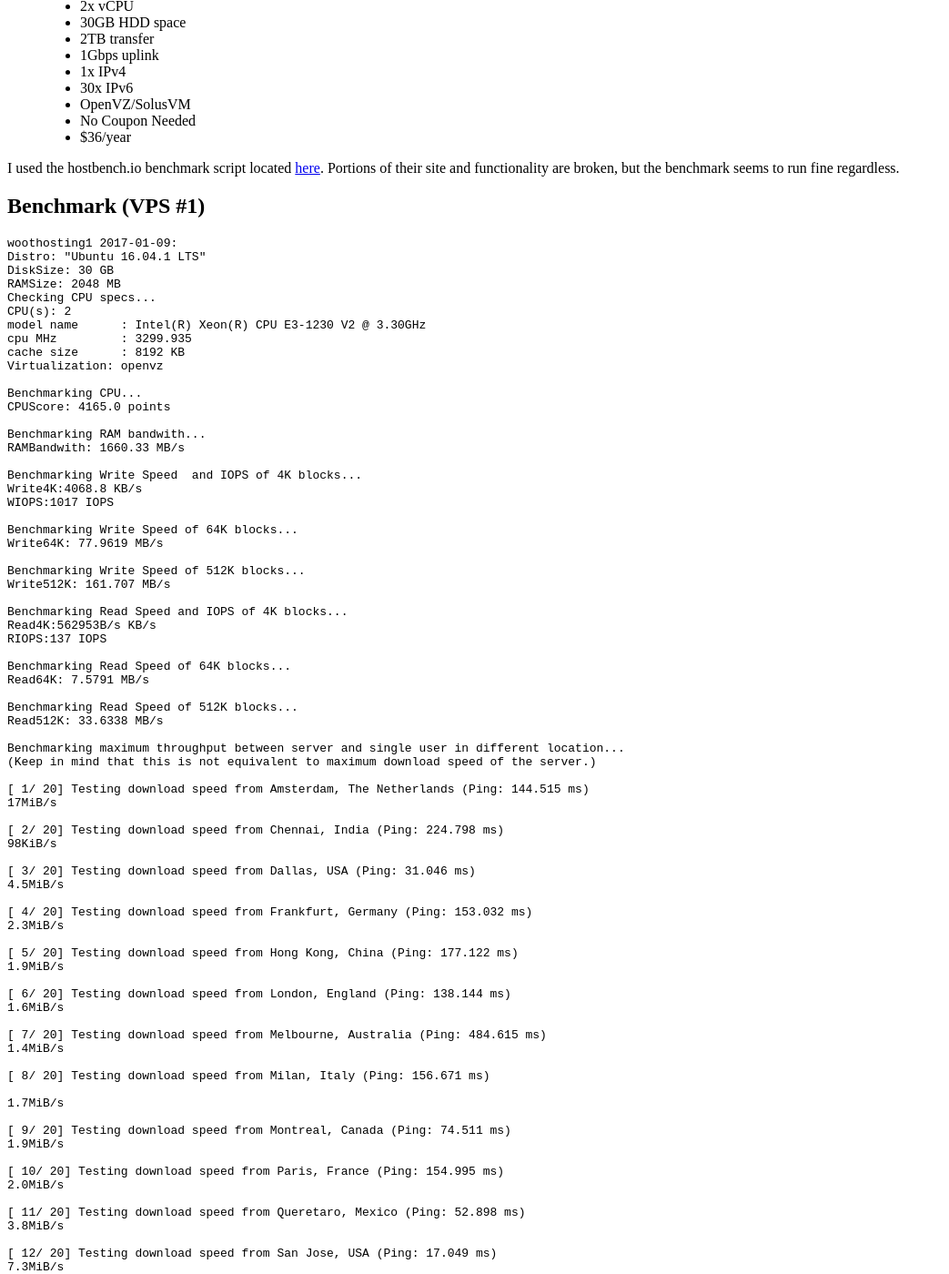
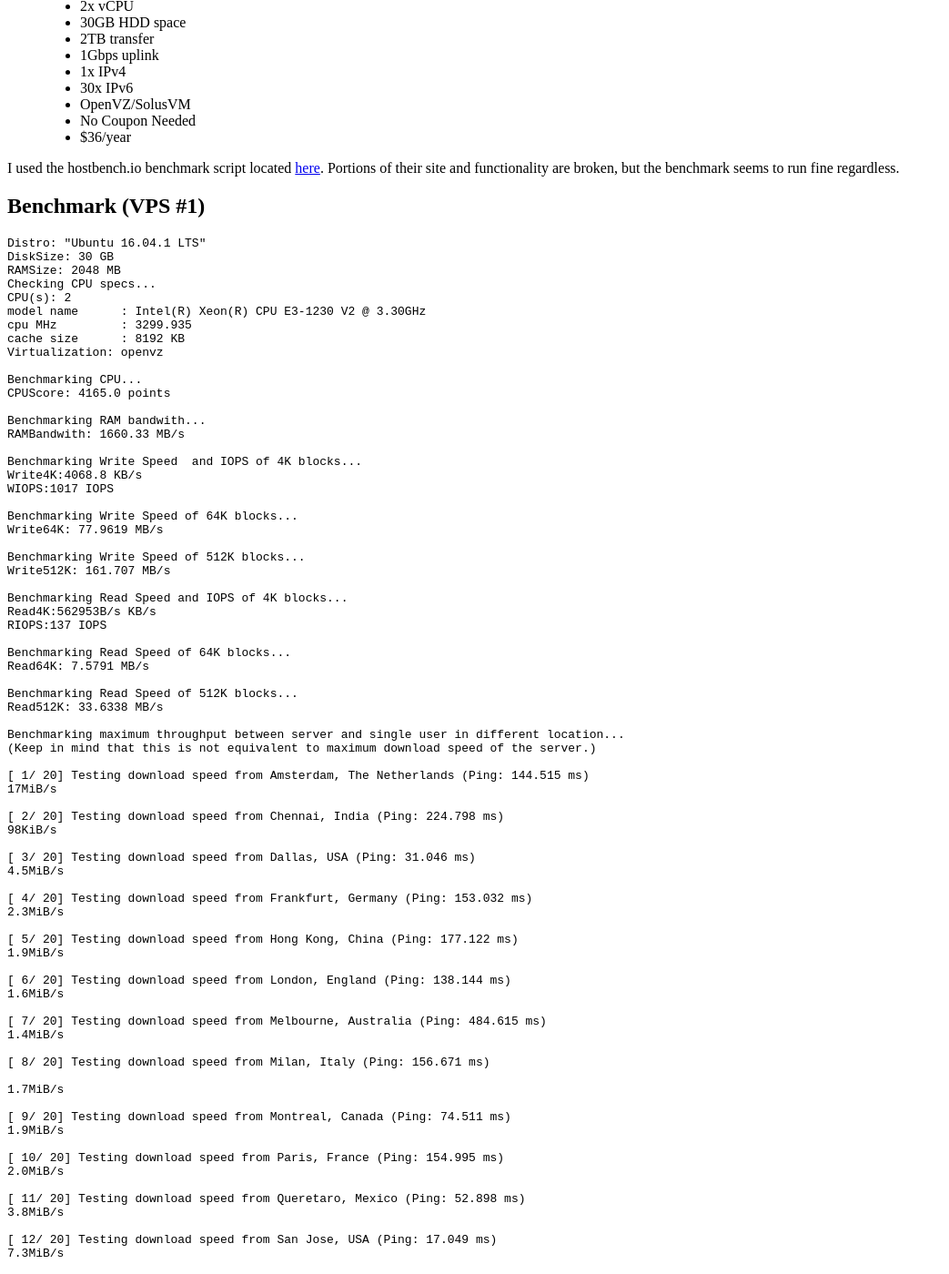
Before and after one commit to Xioustic/xioustic.github.io, a Jekyll site: the page built from _posts/2017-01-10-woothosting-vps-performance.md, in a window 1280 px wide and 1400 px high, scrolled down 1080 px. Shown: the whole window at 91% size, without its empty margins (0-1043 px from the left). Built offline with Jekyll 4.4.1, drawn with Linux system fonts in a browser that asks for light colours; nearby versions of some CDN libraries; Markdown is read by kramdown in place of the engine named in the settings; comment, search, counter and statistics services are not loaded; some of the changed text lies outside the part shown.

Commit message:
Update 2017-01-10-woothosting-vps-performance.md

````diff
--- a/_posts/2017-01-10-woothosting-vps-performance.md
+++ b/_posts/2017-01-10-woothosting-vps-performance.md
@@ -35,7 +35,6 @@
 
 ## Benchmark (VPS #1)
 ```
-woothosting1 2017-01-09:
 Distro: "Ubuntu 16.04.1 LTS"
 DiskSize: 30 GB
 RAMSize: 2048 MB
@@ -139,7 +138,6 @@
 
 ## Benchmark (VPS #2)
 ```
-woothosting2:
 Distro: "Ubuntu 16.04.1 LTS"
 DiskSize: 30 GB
 RAMSize: 2048 MB
````
